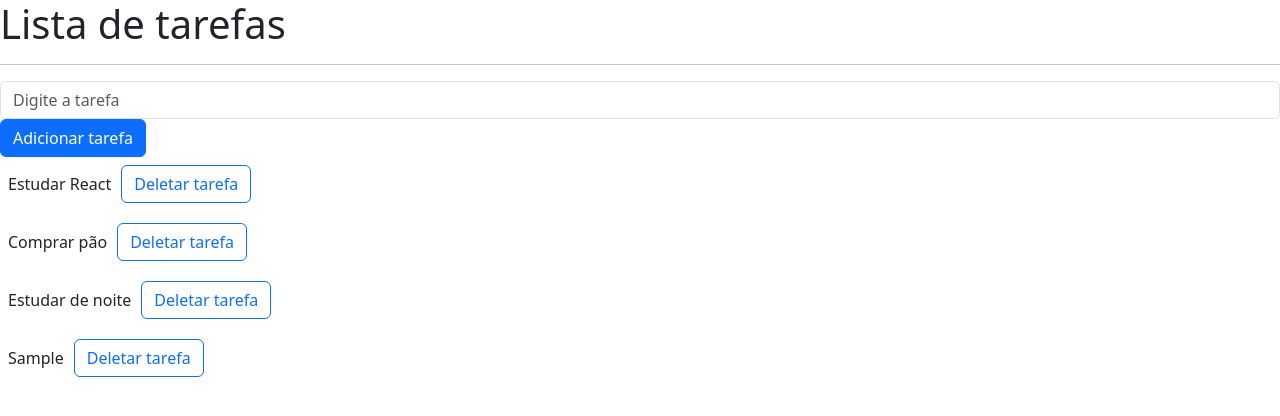
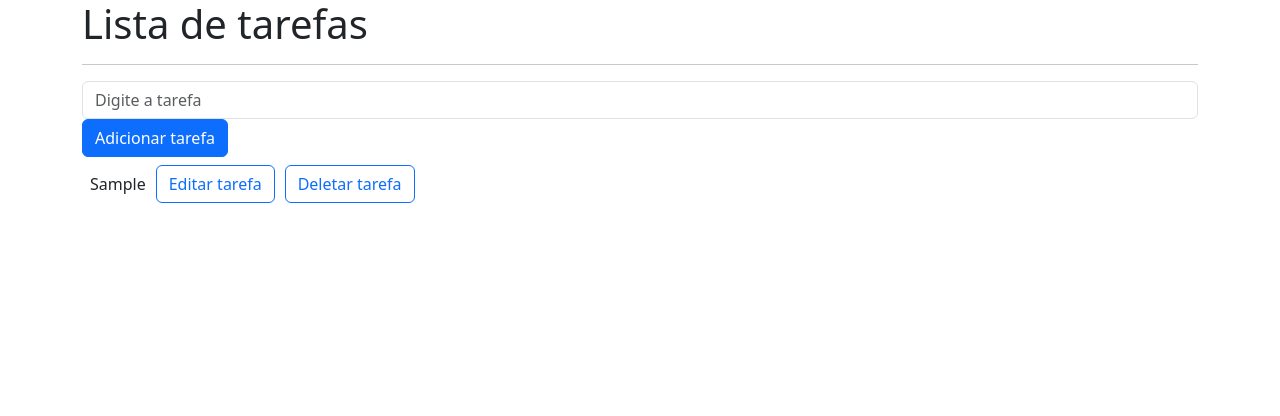
Before and after one commit to luisitcho/curso-react-fraga-2024, a React (Vite) app in the folder 1_primeira_sessao/: page / in a window 1280 px wide. Both pictures are taken after typing "Sample" into the empty fields and a click on the button "Adicionar tarefa". Shown: the top 416 px of the page. Built offline with nearby package versions, Linux system fonts and the light colour scheme.

Commit message:
curso react - manipulando listas

```diff
--- a/1_primeira_sessao/src/App.tsx
+++ b/1_primeira_sessao/src/App.tsx
@@ -2,18 +2,36 @@ import { useState } from "react";
 
 export default function App() {
     const [input, setInput] = useState('');
-    const [tasks, setTasks] = useState([
-        'Estudar React',
-        'Comprar pão',
-        'Estudar de noite'
-    ])
+    const [tasks, setTasks] = useState<string[]>([]);
+    const [error, setError] = useState('');
+    const [editTask, setEditTask] = useState({
+        enabled: false,
+        task: ''
+    });
 
     function handleRegister() {
 
-        if (!input) return alert('Preencha o campo com a tarefa!')
+        if (!input) return setError('Preencha o campo com a tarefa!');;
+        if (editTask.enabled) return handleSaveEdit();
 
-        setTasks([...tasks, input])
-        setInput('')
+        setTasks([...tasks, input]);
+        setInput('');
+        setError('');
+    }
+
+    function handleSaveEdit() {
+        const findIndexTask = tasks.findIndex(task => task === editTask.task);
+        const allTasks = [...tasks];
+
+        allTasks[findIndexTask] = input;
+        setTasks(allTasks);
+        setEditTask({
+            enabled: false,
+            task: ''
+        });
+        setInput('');
+        setError('');
+
     }
 
     function handleDelete(item: string) {
@@ -21,24 +39,44 @@ export default function App() {
         setTasks(removeTasks)
     }
 
+    function handleEdit(item: string) {
+        setInput(item);
+
+        setEditTask({
+            enabled: true,
+            task: item
+        });
+    }
+
     return (
         <>
+            <div className="container">
+
                 <h1>Lista de tarefas</h1>
                 <hr />
+                {error && (
+                    <div className="alert alert-danger" role="alert">
+                        {error}
+                    </div>
+                )}
+
                 <input className="form-control" type="text" placeholder="Digite a tarefa" value={input} onChange={(e) => setInput(e.target.value)} />
-            <button className="btn btn-primary" onClick={handleRegister}>Adicionar tarefa</button>
+                <button className="btn btn-primary" onClick={handleRegister}>
+                    {editTask.enabled ? 'Editar tarefa' : 'Adicionar tarefa'}
+                </button>
 
                 {tasks && (
                     <ul className="p-0 m-0">
                         {tasks.map((item, index) => (
                             <li key={index} className="d-flex align-items-center p-2 mb-1" style={{ gap: 10 }}>
                                 <span>{item}</span>
+                                <button className="btn btn-outline-primary" onClick={() => handleEdit(item)}>Editar tarefa</button>
                                 <button className="btn btn-outline-primary" onClick={() => handleDelete(item)}>Deletar tarefa</button>
                             </li>
                         ))}
                     </ul>
                 )}
-
+            </div>
         </>
     )
 }
```
Lines whose indentation alone changed are shown as unchanged.
